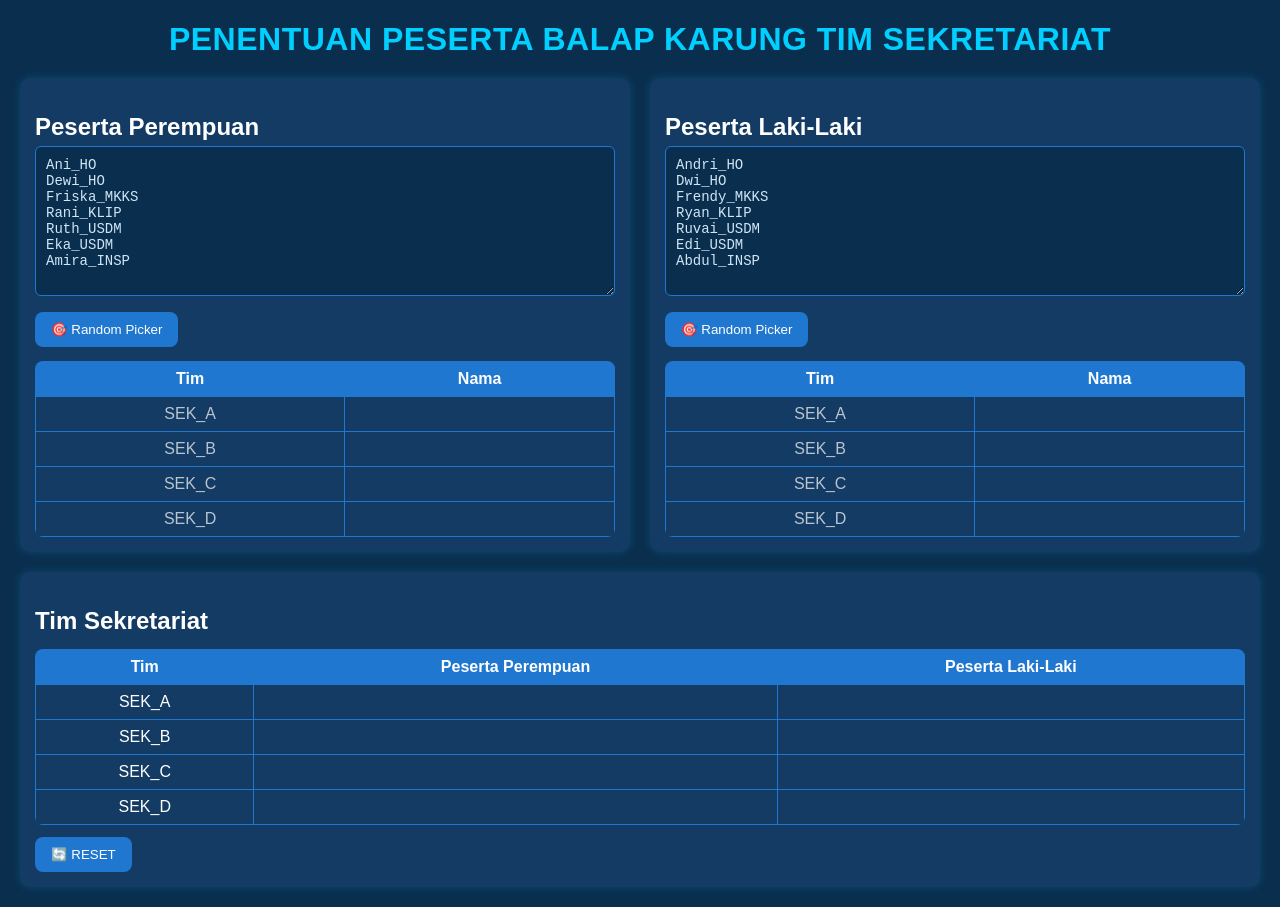
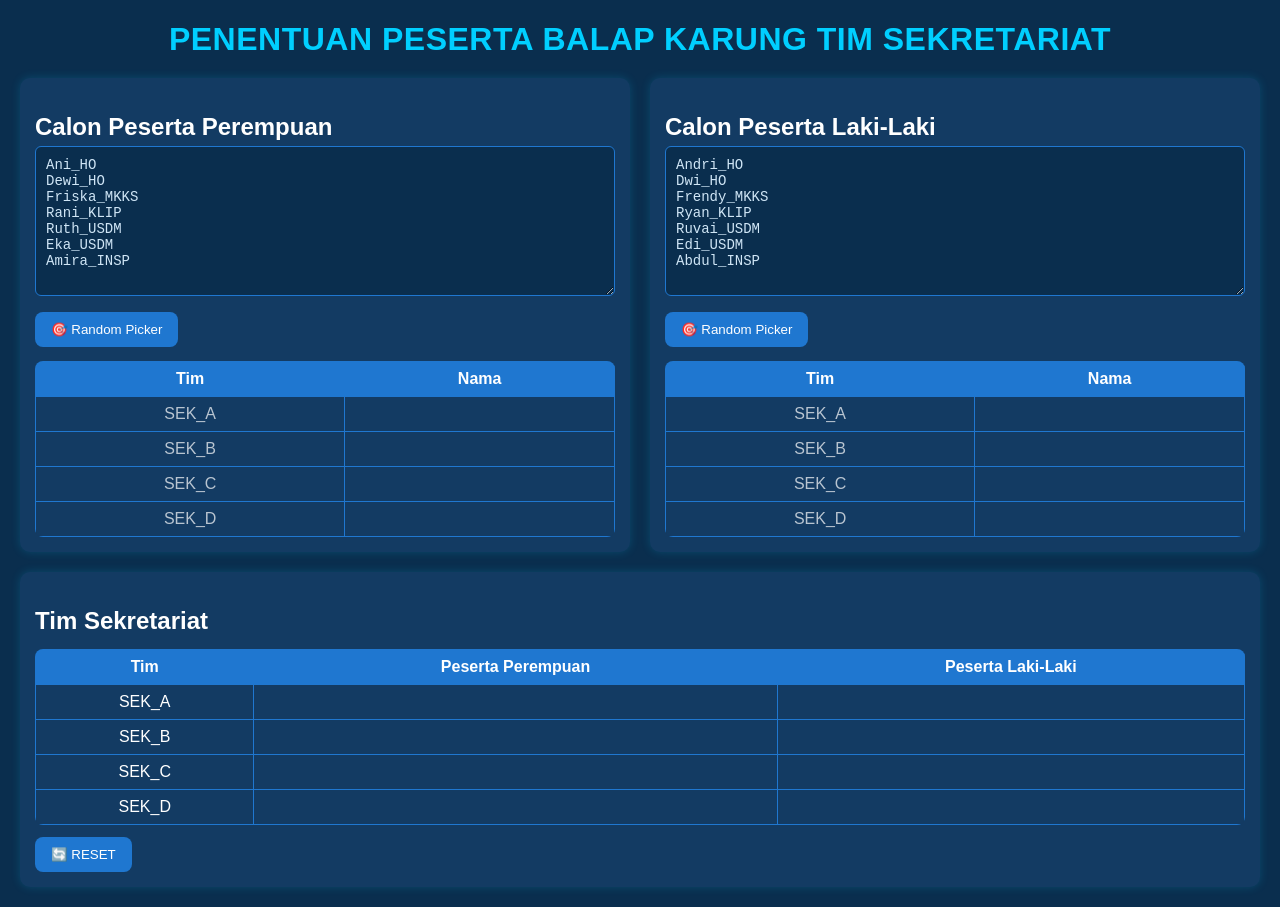
Before and after one commit to linkfrom/PenentuanTimSekretariat, a plain HTML site: page index.html in a window 1280 px wide. Drawn offline with nearby package versions, Linux system fonts and the light colour scheme.

Commit message:
Update index.html

```diff
--- a/index.html
+++ b/index.html
@@ -92,7 +92,7 @@
 <div class="container">
   <!-- Peserta Perempuan -->
   <div class="box">
-    <h2>Peserta Perempuan</h2>
+    <h2>Calon Peserta Perempuan</h2>
     <textarea id="femaleList">Ani_HO
 Dewi_HO
 Friska_MKKS
@@ -116,7 +116,7 @@ Amira_INSP</textarea>
 
   <!-- Peserta Laki-Laki -->
   <div class="box">
-    <h2>Peserta Laki-Laki</h2>
+    <h2>Calon Peserta Laki-Laki</h2>
     <textarea id="maleList">Andri_HO
 Dwi_HO
 Frendy_MKKS
```
